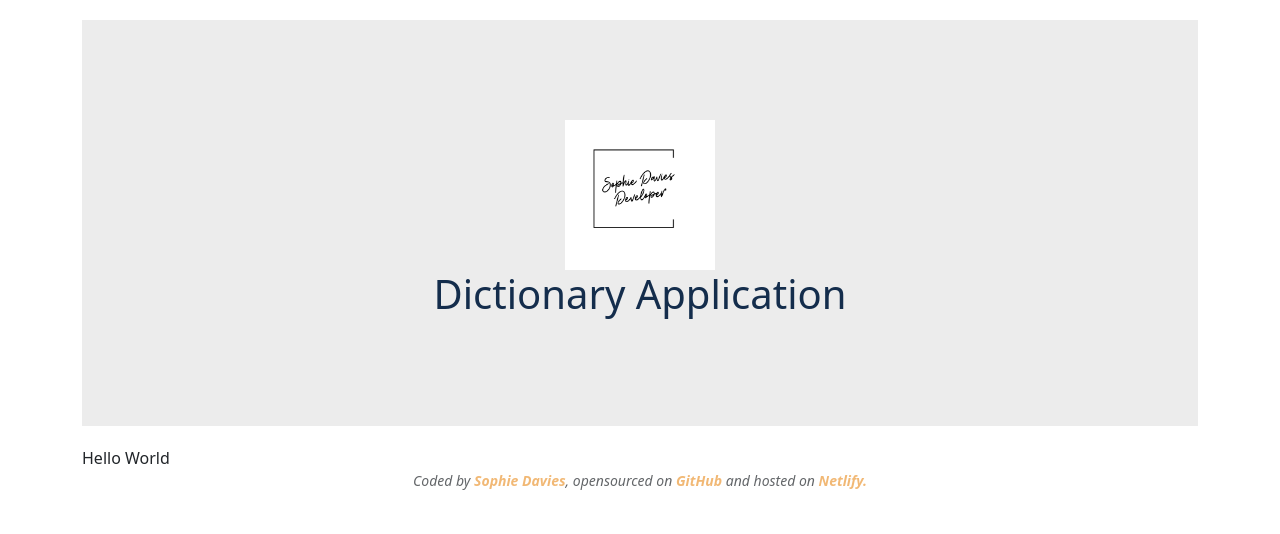
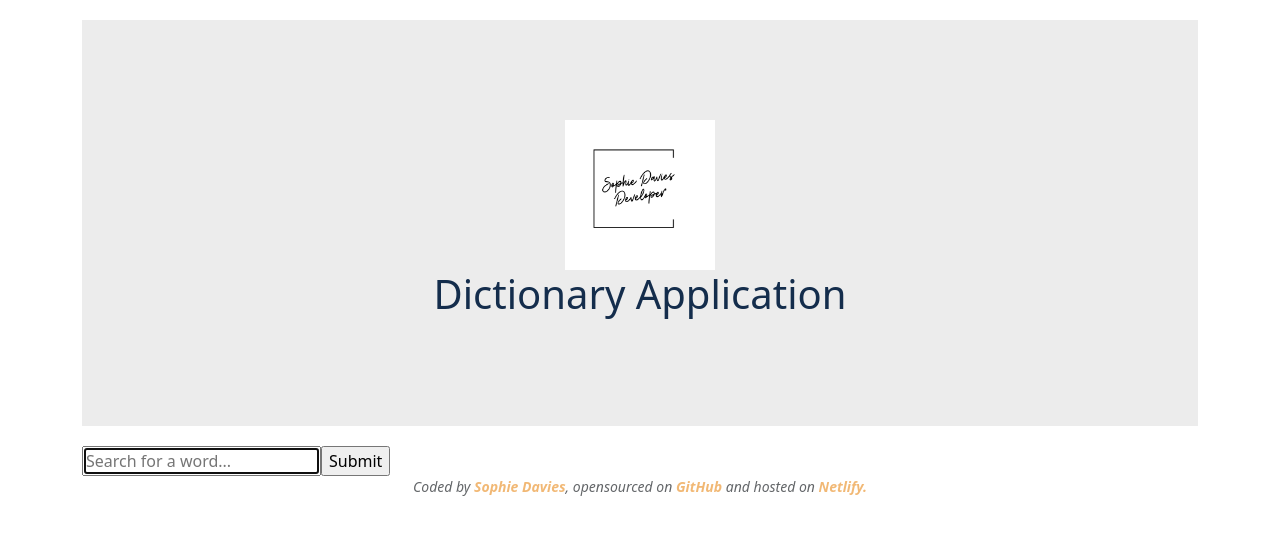
Before and after one commit to SophieLMD/react-dictionary-app, a React (Create React App) app: page / in a window 1280 px wide. Shown: the top 534 px of the page. Built offline with nearby package versions, Linux system fonts and the light colour scheme.

Commit message:
Added centering to form

```diff
--- /dev/null
+++ b/src/DictionarySearch.css
@@ -0,0 +1,4 @@
+form {
+  display: block;
+  margin: 0 auto;
+}
--- a/src/DictionarySearch.js
+++ b/src/DictionarySearch.js
@@ -1,4 +1,16 @@
 import React from "react";
+import "./DictionarySearch.css";
 export default function DictionarySearch() {
-  return <div>Hello World</div>;
+  return (
+    <div className="Dictionary">
+      <form>
+        <input
+          type="search"
+          placeholder="Search for a word..."
+          autoFocus={true}
+        />
+        <input type="submit" />
+      </form>
+    </div>
+  );
 }
```
